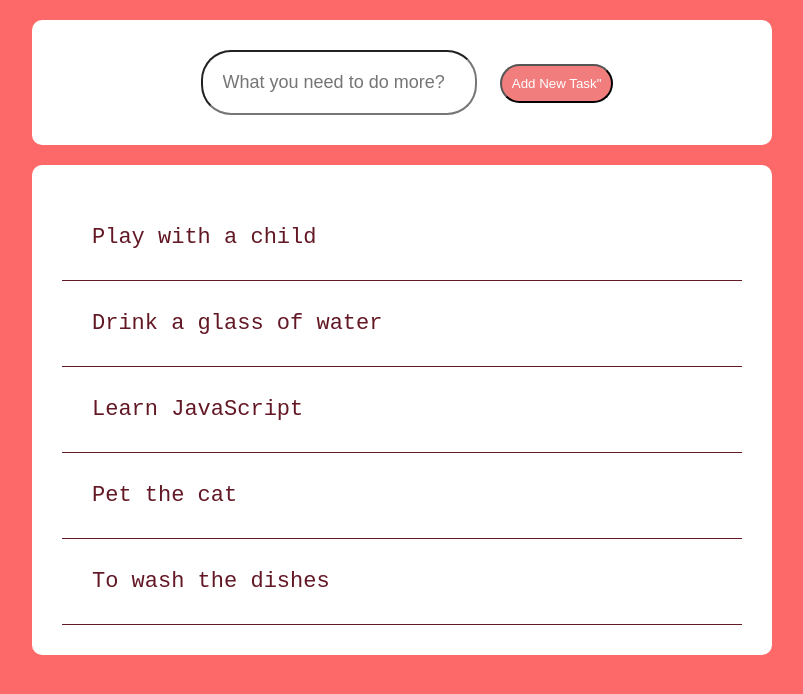
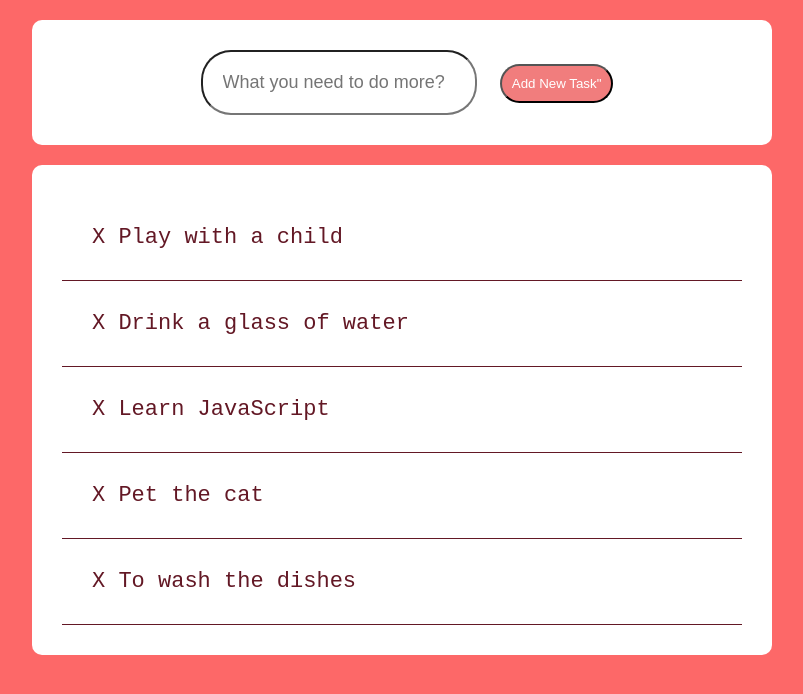
Before and after one commit to Sterka1402/To-do-list, a website built with webpack: page index.html in a window 1280 px wide. Shown: the whole page, without its empty margins (238-1041 px from the left). Built offline with Linux system fonts and the light colour scheme.

Commit message:
use iventTarget for remove tasks and span

```diff
--- a/index.html
+++ b/index.html
@@ -14,11 +14,11 @@
     </div>
     <div>
       <ul class="user-list">
-        <li>Play with a child</li>
-        <li>Drink a glass of water</li>
-        <li>Learn JavaScript</li>
-        <li>Pet the cat</li>
-        <li>To wash the dishes</li>
+        <li><span>X </span>Play with a child</li>
+        <li><span>X </span>Drink a glass of water</li>
+        <li><span>X </span>Learn JavaScript</li>
+        <li><span>X </span>Pet the cat</li>
+        <li><span>X </span>To wash the dishes</li>
       </ul>
     </div>
   </div>
--- a/src/page/list.js
+++ b/src/page/list.js
@@ -14,3 +14,11 @@ const renderItem = () => {
 };
 
 addBtn.addEventListener('click', renderItem);
+
+const removeItem = (e) => {
+  e.target.remove('span');
+
+//  (e.target === 'span') ? e.target.closest('li').remove : undefined;
+}
+
+userList.addEventListener('click',removeItem);
```
Also changed, not shown: dist/bundle.js.
